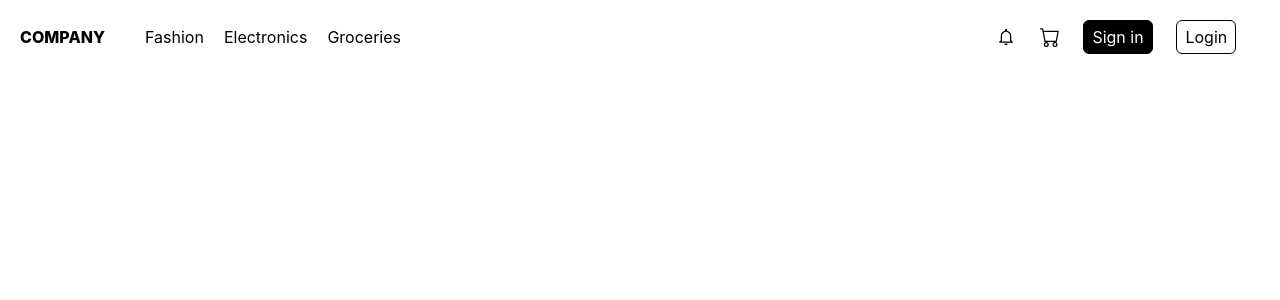
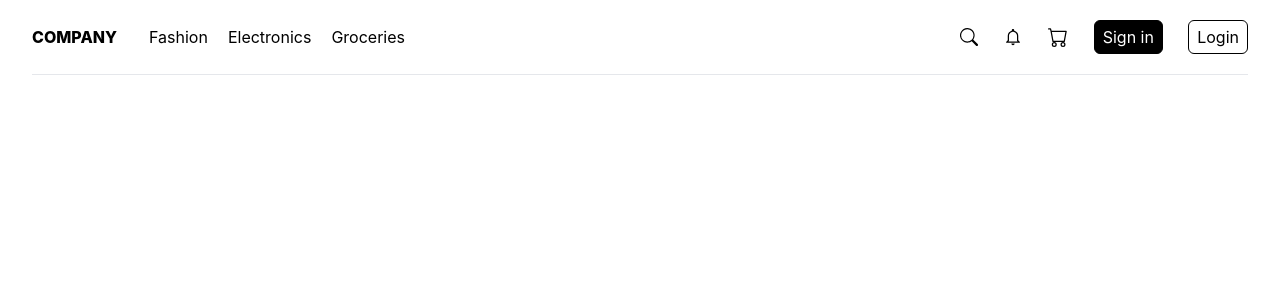
Before and after one commit to BurhanRaja/React-Typescript, a React (Create React App) app: page / in a window 1280 px wide. Shown: the top 300 px of the page. Built offline with nearby package versions, Linux system fonts and the light colour scheme; the HTML template or start-up script is replaced by a standard one.

Commit message:
Menus added

```diff
--- a/src/App.tsx
+++ b/src/App.tsx
@@ -1,5 +1,5 @@
 import './App.css';
-import Navbar from './components/Navbar';
+import Header from './components/navbar/Header';
 
 // Ecommerce
 
@@ -10,7 +10,7 @@ import Navbar from './components/Navbar';
 function App() {
   return (
     <div className="App">
-      <Navbar />
+      <Header />
     </div>
   );
 }
--- a/src/components/Navbar.tsx
+++ /dev/null
@@ -1,57 +0,0 @@
-import { IoMdNotificationsOutline } from "react-icons/io";
-import { BsCart } from "react-icons/bs";
-import { GiHamburgerMenu } from "react-icons/gi";
-
-type a = {};
-
-const Navbar = (): JSX.Element => {
-  return (
-    <div className="">
-      <nav className="flex p-5 justify-between items-center">
-        <div className="flex">
-          <button className="lg:hidden md:hidden sm:block">
-            <GiHamburgerMenu />
-          </button>
-          <h2 className="font-extrabold uppercase lg:block max-md:hidden">
-            <a href="#">Company</a>
-          </h2>
-          <ul className="ml-10 justify-between w-[16rem] md:flex max-md:hidden">
-            <li>
-              <a href="#">Fashion</a>
-            </li>
-            <li>
-              <a href="#">Electronics</a>
-            </li>
-            <li>
-              <a href="#">Groceries</a>
-            </li>
-          </ul>
-        </div>
-        <ul className="flex justify-evenly w-[18rem] items-center">
-          <li>
-            <button className="text-xl flex">
-              <IoMdNotificationsOutline />
-            </button>
-          </li>
-          <li>
-            <button className="text-xl flex">
-              <BsCart />
-            </button>
-          </li>
-          <li>
-            <button className="bg-black px-2 py-1 rounded-md border-[0.1rem] border-black hover:bg-transparent hover:text-black transition duration-150 text-white max-sm:text-sm">
-              Sign in
-            </button>
-          </li>
-          <li>
-            <button className="bg-white border-[0.1rem] border-black px-2 py-1 rounded-md hover:bg-black hover:text-white transition duration-150 max-sm:text-sm">
-              Login
-            </button>
-          </li>
-        </ul>
-      </nav>
-    </div>
-  );
-};
-
-export default Navbar;
--- /dev/null
+++ b/src/components/navbar/Header.tsx
@@ -0,0 +1,11 @@
+import Navbar from "./Navbar"
+
+const Header = (): JSX.Element => {
+  return (
+    <div className=" w-[95%] mx-auto border-b-[0.1rem]">
+        <Navbar />
+    </div>
+  )
+}
+
+export default Header
--- /dev/null
+++ b/src/components/navbar/LeftHalf.tsx
@@ -0,0 +1,20 @@
+
+
+
+const LeftHalf = (): JSX.Element => {
+  return (
+    <ul className="ml-8 justify-between w-[16rem] md:flex max-md:hidden">
+      <li className="relative before:content-[''] before:absolute before:mt-[0.1rem] before:p-[0.1rem] before:bottom-0 before:h-0 before:w-0 before:rounded-lg before:transition-all before:duration-500 hover:before:h-[0.1rem] hover:before:w-8 hover:before:bg-black">
+        <a href="#">Fashion</a>
+      </li>
+      <li className="relative before:content-[''] before:absolute before:mt-[0.1rem] before:p-[0.1rem] before:bottom-0 before:h-0 before:w-0 before:rounded-lg before:transition-all before:duration-500 hover:before:h-[0.1rem] hover:before:w-8 hover:before:bg-black">
+        <a href="#">Electronics</a>
+      </li>
+      <li className="relative before:content-[''] before:absolute before:mt-[0.1rem] before:p-[0.1rem] before:bottom-0 before:h-0 before:w-0 before:rounded-lg before:transition-all before:duration-500 hover:before:h-[0.1rem] hover:before:w-8 hover:before:bg-black">
+        <a href="#">Groceries</a>
+      </li>
+    </ul>
+  );
+};
+
+export default LeftHalf;
--- /dev/null
+++ b/src/components/navbar/Menu.tsx
@@ -0,0 +1,15 @@
+
+type MenuProps = {
+    children: JSX.Element,
+    width: number
+}
+
+const Menu = ({children, width}: MenuProps): JSX.Element => {
+  return (
+    <div className={`absolute bg-gray-50 top-7 right-0 w-${width} h-auto rounded-md border-[0.1rem]`}>
+        {children}
+    </div>
+  )
+}
+
+export default Menu
--- /dev/null
+++ b/src/components/navbar/Navbar.tsx
@@ -0,0 +1,24 @@
+import { GiHamburgerMenu } from "react-icons/gi";
+import LeftHalf from "./LeftHalf";
+import RightHalf from "./RightHalf";
+
+type a = {};
+
+const Navbar = (): JSX.Element => {
+  return (
+    <nav className="flex py-5 justify-between items-center">
+      <div className="flex">
+        <button className="lg:hidden md:hidden sm:block">
+          <GiHamburgerMenu />
+        </button>
+        <h2 className="font-extrabold uppercase lg:block max-md:hidden">
+          <a href="#">Company</a>
+        </h2>
+        <LeftHalf />
+      </div>
+      <RightHalf />
+    </nav>
+  );
+};
+
+export default Navbar;
--- /dev/null
+++ b/src/components/navbar/RightHalf.tsx
@@ -0,0 +1,57 @@
+import { IoMdNotificationsOutline } from "react-icons/io";
+import { BsCart, BsSearch } from "react-icons/bs";
+import Menu from "./Menu";
+import Cart from "./customizedMenus/Cart";
+import Notification from "./customizedMenus/Notification";
+import { useState } from "react";
+
+const RightHalf = (): JSX.Element => {
+  const [notifyOpen, setNotifyOpen] = useState(false);
+  const [cartOpen, setCartOpen] = useState(false);
+
+  return (
+    <ul className="flex justify-between w-[18rem] items-center">
+      <li>
+        <button className="text-lg flex">
+          <BsSearch />
+        </button>
+      </li>
+      <li className="relative">
+        <button
+          className="text-xl flex"
+          onClick={() => {
+            setNotifyOpen(!notifyOpen);
+            setCartOpen(false);
+          }}
+        >
+          <IoMdNotificationsOutline />
+        </button>
+        {notifyOpen && <Menu children={<Notification />} width={60} />}
+      </li>
+      <li className="relative">
+        <button
+          className="text-xl flex"
+          onClick={() => {
+            setCartOpen(!cartOpen);
+            setNotifyOpen(false);
+          }}
+        >
+          <BsCart />
+        </button>
+        {cartOpen && <Menu children={<Cart />} width={72} />}
+      </li>
+      <li>
+        <button className="bg-black w- px-2 py-1 rounded-md border-[0.1rem] border-black hover:bg-transparent hover:text-black transition duration-150 text-white max-sm:text-sm">
+          Sign in
+        </button>
+      </li>
+      <li>
+        <button className="bg-white border-[0.1rem] border-black px-2 py-1 rounded-md hover:bg-black hover:text-white transition duration-150 max-sm:text-sm">
+          Login
+        </button>
+      </li>
+    </ul>
+  );
+};
+
+export default RightHalf;
--- /dev/null
+++ b/src/components/navbar/customizedMenus/Cart.tsx
@@ -0,0 +1,32 @@
+const Cart = () => {
+  return (
+    <>
+      <p className="text-start p-4 border-b-2 border-gray-700 font-semibold text-lg">
+        Cart
+      </p>
+      <a href="#">
+        <div className="text-start p-3 border-y-[0.1rem] flex justify-start items-center">
+          <img
+            src="https://tailwindui.com/img/ecommerce-images/product-page-01-related-product-01.jpg"
+            alt="t-shirt"
+            className="w-10 mr-2"
+          />
+          <div className="w-[100%]">
+            <p className="text-sm font-bold flex justify-between items-center">
+              <span>{"Allen Solly T-Shirt".substring(0, 18)}...</span>
+              <span className="font-normal text-xs">3:04:01pm</span>
+            </p>
+            <p className="text-xs">
+              <span>Qty: 2</span>
+            </p>
+          </div>
+        </div>
+      </a>
+      <div className="bg-gray-700 text-white rounded-sm my-3 mx-4">
+        <button className="w-[100%] py-1">More</button>
+      </div>
+    </>
+  );
+};
+
+export default Cart;
--- /dev/null
+++ b/src/components/navbar/customizedMenus/Notification.tsx
@@ -0,0 +1,32 @@
+const Notification = () => {
+  return (
+    <>
+      <p className="text-start p-4 border-b-2 border-gray-700 font-semibold ">
+        Notification
+      </p>
+      <a href="#">
+        <div className="text-start p-3 border-y-[0.1rem]">
+          <p className="text-sm font-bold flex justify-between items-center">
+            <span>Title</span>
+            <span className="font-normal text-xs">3:04:01pm</span>
+          </p>
+          <p className="text-xs">Lorem ipsum, dolor sit amet....</p>
+        </div>
+      </a>
+      <a href="#">
+        <div className="text-start p-3 border-y-[0.1rem]">
+          <p className="text-sm font-bold flex justify-between items-center">
+            <span>Title</span>
+            <span className="font-normal text-xs">3:04:01pm</span>
+          </p>
+          <p className="text-xs">Lorem ipsum, dolor sit amet....</p>
+        </div>
+      </a>
+      <div className="bg-gray-700 text-white rounded-sm my-3 mx-4">
+        <button className="w-[100%] py-1">More</button>
+      </div>
+    </>
+  );
+};
+
+export default Notification;
```
